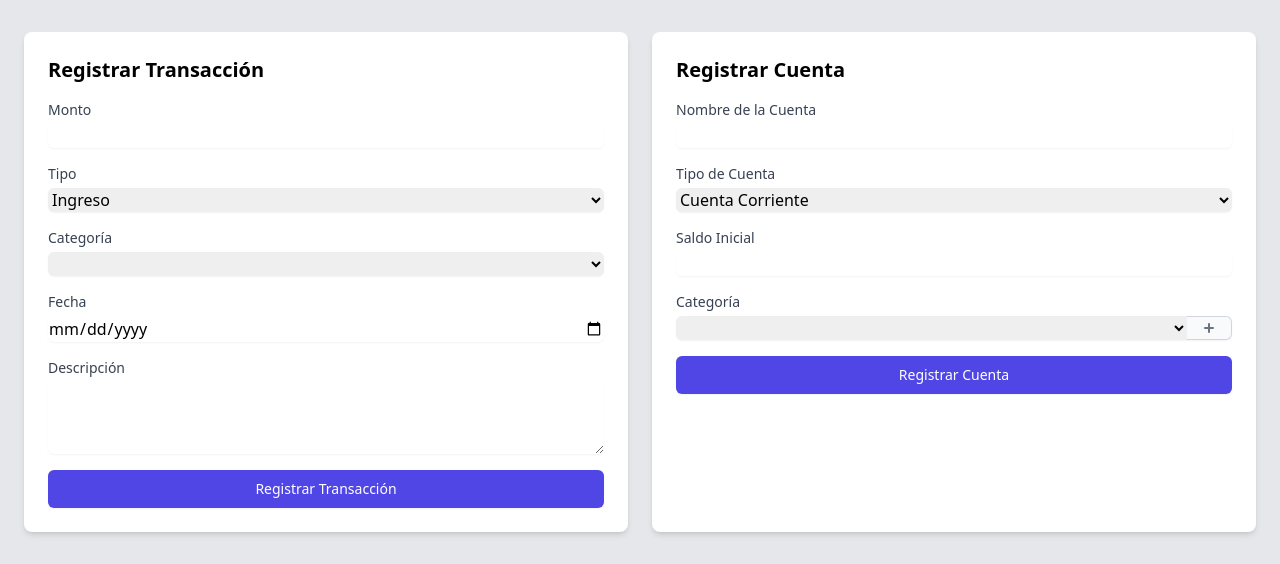
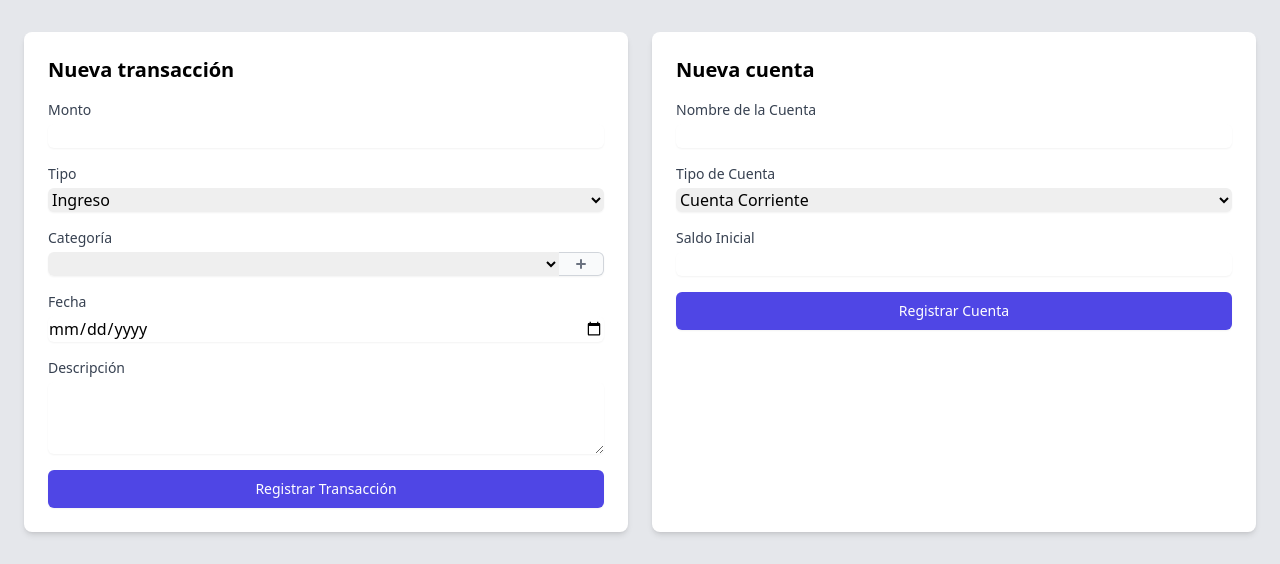
Before and after one commit to jerebaher/accountantplus, a Django app: template templates/index.html in a window 1280 px wide. Shown: the part 564-1128 px from the top of the page. Run offline with Django 3.2, Linux system fonts and the light colour scheme; the template is opened without the code that fills it, so the values that code supplies are empty; some libraries are stand-ins or nearby versions.

Commit message:
Add category management functionality with API integration

```diff
--- a/accountant/urls.py
+++ b/accountant/urls.py
@@ -18,11 +18,13 @@ from django.contrib import admin
 from django.urls import path
 from src.accounts.views import accounts_balance_data
 from src.transactions.views import expense_flow_data
+from src.categories.views import add_category
 from src.home.views import home_view
 
 urlpatterns = [
     path('admin/', admin.site.urls),
     path('api/accounts/balance/', accounts_balance_data, name='accounts_balance_data'),
     path('api/transactions/expenses/', expense_flow_data, name='expense_flow_data'),
+    path('api/categories/', add_category, name='add_category'),
     path('', home_view, name='home'),
 ]
--- a/src/categories/models.py
+++ b/src/categories/models.py
@@ -1,7 +1,7 @@
 from django.db import models
 
 class Category(models.Model):
-    name                = models.CharField(max_length=50)
+    name                = models.CharField(max_length=50, null=False, blank=False)
     description         = models.TextField(blank=True, null=True)
     creation_date       = models.DateTimeField(auto_now_add=True)
     modification_date   = models.DateTimeField(auto_now=True)
--- a/src/home/views.py
+++ b/src/home/views.py
@@ -1,5 +1,7 @@
 from django.shortcuts import render
+
 from src.categories.models import Category
+
 def home_view(request, *args, **kwargs):
     context = {"categories": Category.objects.all()}
 
--- a/templates/account_form.html
+++ b/templates/account_form.html
@@ -23,24 +23,6 @@
                required>
     </div>
     <div>
-        <label for="account_category" class="block text-sm font-medium text-gray-700">Categoría</label>
-        <div class="mt-1 flex rounded-md shadow-sm">
-            <select name="category" id="account_category"
-                    class="flex-1 block w-full rounded-none rounded-l-md border-gray-300 focus:border-indigo-300 focus:ring focus:ring-indigo-200 focus:ring-opacity-50">
-                <!-- Opciones de categorías se llenarán dinámicamente -->
-            </select>
-            <button type="button" onclick="openCategoryModal()"
-                    class="inline-flex items-center px-3 rounded-r-md border border-l-0 border-gray-300 bg-gray-50 text-gray-500 text-sm">
-                <svg class="h-5 w-5" xmlns="http://www.w3.org/2000/svg" viewBox="0 0 20 20" fill="currentColor"
-                     aria-hidden="true">
-                    <path fill-rule="evenodd"
-                          d="M10 5a1 1 0 011 1v3h3a1 1 0 110 2h-3v3a1 1 0 11-2 0v-3H6a1 1 0 110-2h3V6a1 1 0 011-1z"
-                          clip-rule="evenodd"/>
-                </svg>
-            </button>
-        </div>
-    </div>
-    <div>
         <button type="submit"
                 class="w-full flex justify-center py-2 px-4 border border-transparent rounded-md shadow-sm text-sm font-medium text-white bg-indigo-600 hover:bg-indigo-700 focus:outline-none focus:ring-2 focus:ring-offset-2 focus:ring-indigo-500">
             Registrar Cuenta
--- a/templates/category_modal.html
+++ b/templates/category_modal.html
@@ -8,25 +8,24 @@
                 <div class="sm:flex sm:items-start">
                     <div class="mt-3 text-center sm:mt-0 sm:ml-4 sm:text-left">
                         <h3 class="text-lg leading-6 font-medium text-gray-900" id="modal-title">
-                            Nueva Categoría
+                            Nueva categoría
                         </h3>
                         <div class="mt-2">
                             <form id="categoryForm" class="space-y-4">
+                                {% csrf_token %}
                                 <div>
-                                    <label for="category_name" class="block text-sm font-medium text-gray-700">Nombre de
-                                        la Categoría</label>
+                                    <label for="category_name"
+                                           class="block text-sm font-medium text-gray-700">Nombre</label>
                                     <input type="text" name="name" id="category_name"
                                            class="mt-1 block w-full rounded-md border-gray-300 shadow-sm focus:border-indigo-300 focus:ring focus:ring-indigo-200 focus:ring-opacity-50"
                                            required>
                                 </div>
                                 <div>
-                                    <label for="category_type"
-                                           class="block text-sm font-medium text-gray-700">Tipo</label>
-                                    <select name="type" id="category_type"
-                                            class="mt-1 block w-full rounded-md border-gray-300 shadow-sm focus:border-indigo-300 focus:ring focus:ring-indigo-200 focus:ring-opacity-50">
-                                        <option value="income">Ingreso</option>
-                                        <option value="expense">Gasto</option>
-                                    </select>
+                                    <label for="category_description"
+                                           class="block text-sm font-medium text-gray-700">Descripción</label>
+                                    <input type="text" name="description" id="category_description"
+                                           class="mt-1 block w-full rounded-md border-gray-300 shadow-sm focus:border-indigo-300 focus:ring focus:ring-indigo-200 focus:ring-opacity-50"
+                                           required>
                                 </div>
                             </form>
                         </div>
@@ -46,19 +45,3 @@
         </div>
     </div>
 </div>
-
-<script>
-    function openCategoryModal() {
-        document.getElementById('categoryModal').classList.remove('hidden');
-    }
-
-    function closeCategoryModal() {
-        document.getElementById('categoryModal').classList.add('hidden');
-    }
-
-    function submitCategory() {
-        // Aquí iría la lógica para enviar los datos del formulario al servidor
-        // Por ahora, solo cerraremos el modal
-        closeCategoryModal();
-    }
-</script>
--- a/templates/index.html
+++ b/templates/index.html
@@ -8,6 +8,7 @@
         <title>Accountant Plus - Expense Manager</title>
         <script src="https://cdn.tailwindcss.com"></script>
         <script src="https://cdn.jsdelivr.net/npm/chart.js@4.4.7/dist/chart.umd.min.js "></script>
+        <script src="https://cdn.jsdelivr.net/npm/axios/dist/axios.min.js"></script>
         <script src="{% static 'js/charts.js' %}"></script>
         <script src="{% static 'js/index.js' %}"></script>
         <link rel="stylesheet" href="{% static 'css/index.css' %}">
@@ -32,15 +33,13 @@
                     </div>
 
                     <div class="mt-8 grid grid-cols-1 gap-6 lg:grid-cols-2">
-                        <!-- Transaction Form -->
                         <div class="bg-white shadow-md rounded-lg p-6">
-                            <h4 class="text-xl font-semibold mb-4">Registrar Transacción</h4>
+                            <h4 class="text-xl font-semibold mb-4">Nueva transacción</h4>
                             {% include "transaction_form.html" %}
                         </div>
 
-                        <!-- Account Form -->
                         <div class="bg-white shadow-md rounded-lg p-6">
-                            <h4 class="text-xl font-semibold mb-4">Registrar Cuenta</h4>
+                            <h4 class="text-xl font-semibold mb-4">Nueva cuenta</h4>
                             {% include "account_form.html" %}
                         </div>
                     </div>
--- a/templates/transaction_form.html
+++ b/templates/transaction_form.html
@@ -15,13 +15,24 @@
         </select>
     </div>
     <div>
-        <label for="transaction_category" class="block text-sm font-medium text-gray-700">Categoría</label>
-        <select name="category" id="transaction_category"
-                class="mt-1 block w-full rounded-md border-gray-300 shadow-sm focus:border-indigo-300 focus:ring focus:ring-indigo-200 focus:ring-opacity-50">
-            {% for category in categories %}
-                <option value="{{ category.id }}">{{ category.name }}</option>
-            {% endfor %}
-        </select>
+        <label for="account_category" class="block text-sm font-medium text-gray-700">Categoría</label>
+        <div class="mt-1 flex rounded-md shadow-sm">
+            <select name="category" id="account_category"
+                    class="flex-1 block w-full rounded-none rounded-l-md border-gray-300 focus:border-indigo-300 focus:ring focus:ring-indigo-200 focus:ring-opacity-50">
+                {% for category in categories %}
+                	<option value="{{ category.id }}">{{ category.name }}</option>
+                {% endfor %}
+            </select>
+            <button type="button" onclick="openCategoryModal()"
+                    class="inline-flex items-center px-3 rounded-r-md border border-l-0 border-gray-300 bg-gray-50 text-gray-500 text-sm">
+                <svg class="h-5 w-5" xmlns="http://www.w3.org/2000/svg" viewBox="0 0 20 20" fill="currentColor"
+                     aria-hidden="true">
+                    <path fill-rule="evenodd"
+                          d="M10 5a1 1 0 011 1v3h3a1 1 0 110 2h-3v3a1 1 0 11-2 0v-3H6a1 1 0 110-2h3V6a1 1 0 011-1z"
+                          clip-rule="evenodd"/>
+                </svg>
+            </button>
+        </div>
     </div>
     <div>
         <label for="transaction_date" class="block text-sm font-medium text-gray-700">Fecha</label>
```
Also changed, not shown: src/categories/views.py (+22 -2 lines), static/js/index.js (+46 -0 lines), db.sqlite3.
